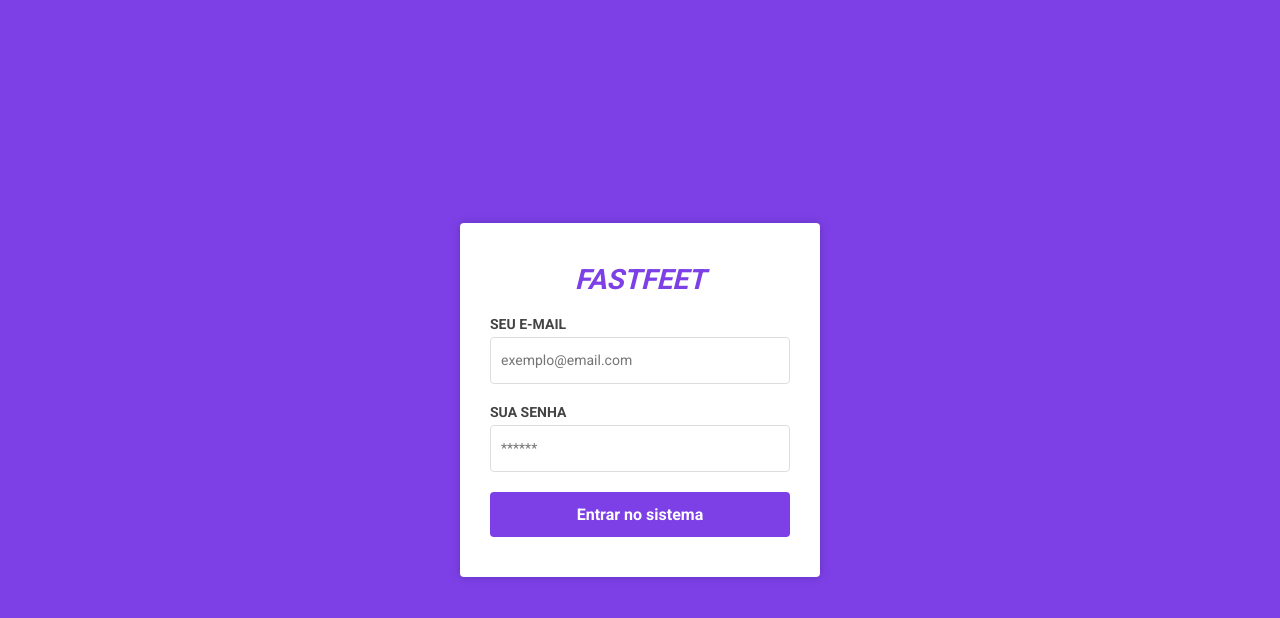
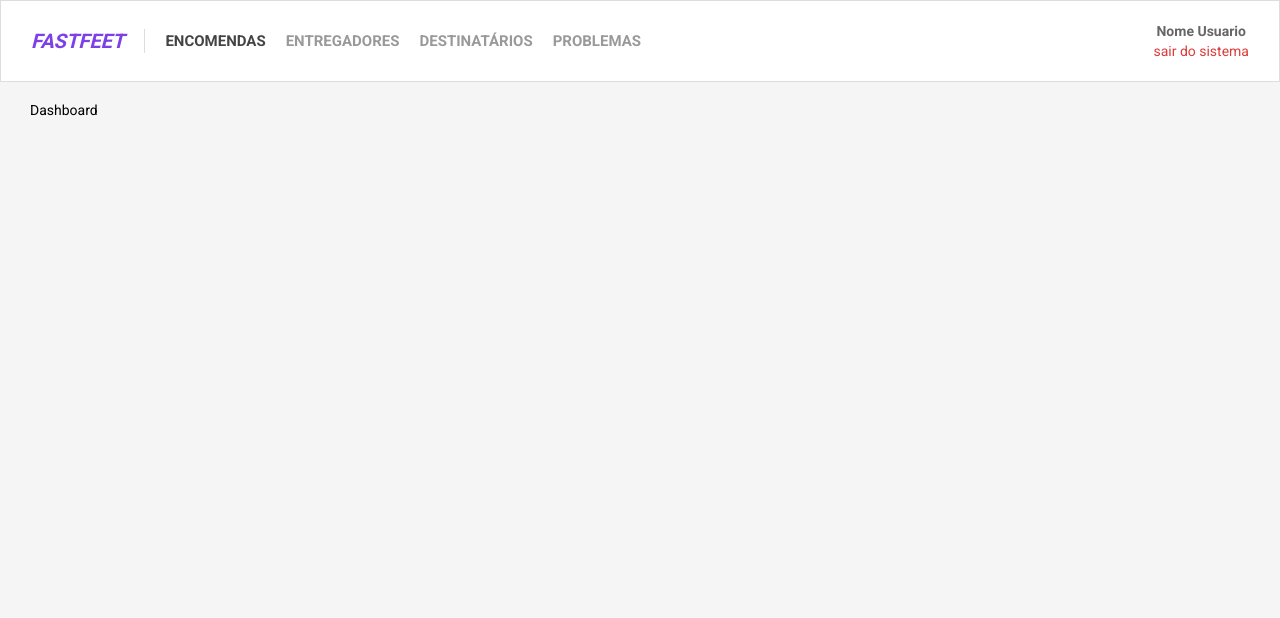
Before and after one commit to gusmorini/fastfeet_web, a React (Create React App) app: page /dashboard in a window 1280 px wide. Before the commit this address led to /. Shown: the top 618 px of the page. Built offline with nearby package versions, Linux system fonts and the light colour scheme.

Commit message:
Layout Header

```diff
--- /dev/null
+++ b/src/components/Header/index.js
@@ -0,0 +1,108 @@
+import React from "react";
+import styled, { css } from "styled-components";
+import { Link } from "react-router-dom";
+
+export default function Header() {
+  return (
+    <Container>
+      <Content>
+        <Logo to="/">fastfeet</Logo>
+        <Menu>
+          <ItemMenu active>
+            <Link to="/encomendas">encomendas</Link>
+          </ItemMenu>
+          <ItemMenu>
+            <Link to="/entregadores">entregadores</Link>
+          </ItemMenu>
+          <ItemMenu>
+            <Link to="/destinatarios">destinatários</Link>
+          </ItemMenu>
+          <ItemMenu>
+            <Link to="/problemas">problemas</Link>
+          </ItemMenu>
+        </Menu>
+        <Usuario>
+          <strong>
+            <Link to="/">nome usuario</Link>
+          </strong>
+          <span>
+            <Link to="/">sair do sistema</Link>
+          </span>
+        </Usuario>
+      </Content>
+    </Container>
+  );
+}
+
+/** estilo */
+
+const Container = styled.div`
+  width: 100%;
+  background: #ffffff;
+  border: 1px solid #dddddd;
+  display: flex;
+  justify-content: center;
+  align-items: center;
+`;
+
+const Content = styled.header`
+  width: 100%;
+  max-width: 1440px;
+  padding: 20px 30px;
+  display: flex;
+  align-items: center;
+  justify-content: space-between;
+`;
+
+const Logo = styled(Link)`
+  color: #7d40e7;
+  font-size: 20px;
+  font-weight: bold;
+  font-style: italic;
+  text-transform: uppercase;
+  border-right: 1px solid #dddddd;
+  padding-right: 20px;
+  margin-right: 20px;
+`;
+
+const Menu = styled.ul`
+  display: flex;
+  flex: 1;
+`;
+
+const ItemMenu = styled.li`
+  font-size: 15px;
+  text-transform: uppercase;
+  font-weight: bold;
+  margin-right: 20px;
+
+  a {
+    color: #999999;
+  }
+
+  ${props =>
+    props.active &&
+    css`
+      a {
+        color: #444444;
+      }
+    `}
+`;
+
+const Usuario = styled.div`
+  display: flex;
+  flex-direction: column;
+  justify-content: center;
+  align-items: center;
+  font-size: 14px;
+  line-height: 20px;
+
+  strong a {
+    color: #666666;
+    text-transform: capitalize;
+  }
+
+  span a {
+    color: #de3b3b;
+  }
+`;
--- a/src/pages/_layouts/default/index.js
+++ b/src/pages/_layouts/default/index.js
@@ -3,8 +3,15 @@ import PropTypes from "prop-types";
 
 import styled from "styled-components";
 
+import Header from "../../../components/Header";
+
 export default function DefaultLayout({ children }) {
-  return <Wrapper>{children}</Wrapper>;
+  return (
+    <Wrapper>
+      <Header></Header>
+      <Contend>{children}</Contend>
+    </Wrapper>
+  );
 }
 
 DefaultLayout.propTypes = {
@@ -17,5 +24,12 @@ DefaultLayout.propTypes = {
 
 const Wrapper = styled.div`
   height: 100%;
-  background: sienna;
+  background: #f5f5f5;
 `;
+
+const Contend = styled.div`
+  width: 100%;
+  max-width: 1440px;
+  margin: 0 auto;
+  padding: 20px 30px;
+`;
--- a/src/routes/Route.js
+++ b/src/routes/Route.js
@@ -10,7 +10,8 @@ export default function RouteWrapper({
   isPrivate,
   ...rest
 }) {
-  const signed = false;
+  /** signed define se está logado no sistema */
+  const signed = true;
 
   if (!signed && isPrivate) {
     return <Redirect to="/"></Redirect>;
```
